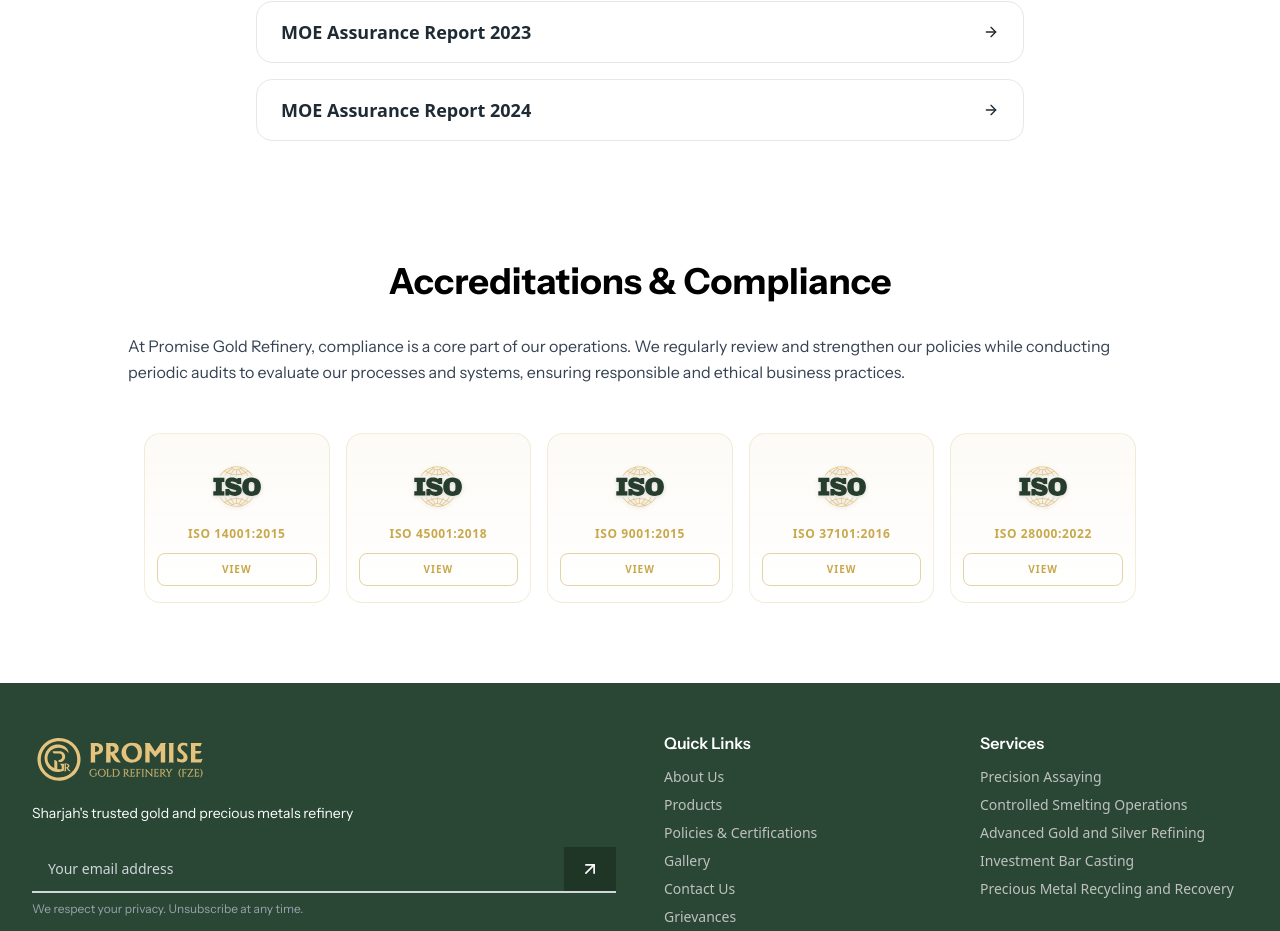
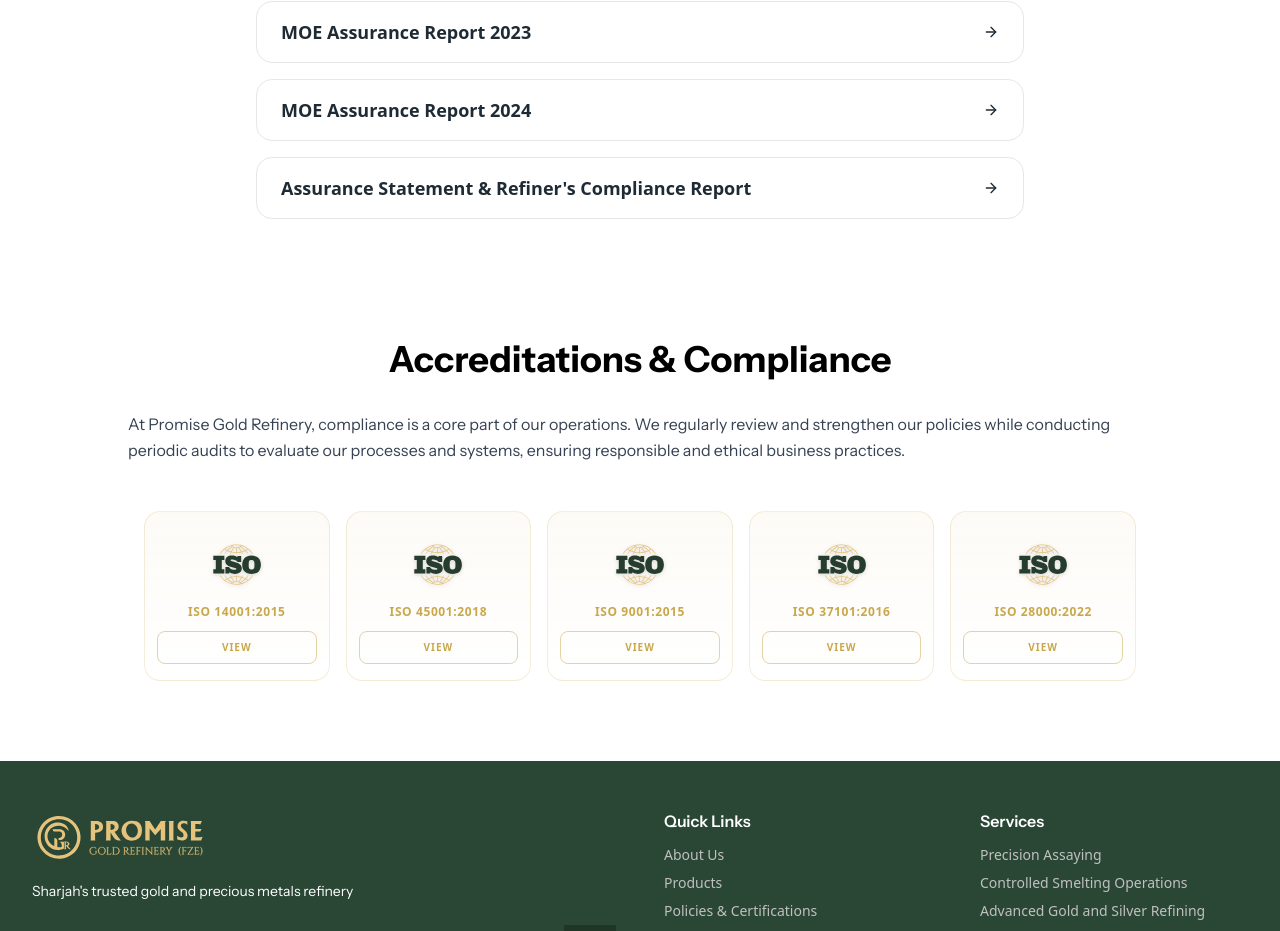
Before and after one commit to AurifyAE/promise-website, a Next.js app: page /certificate-and-policies in a window 1280 px wide. Shown: the part 1101-2032 px from the top of the page. Built offline with nearby package versions, Linux system fonts and the light colour scheme.

Commit message:
feat: add 2025 Assurance Statement and Refiner's Compliance Report to policies page

```diff
--- a/app/certificate-and-policies/page.tsx
+++ b/app/certificate-and-policies/page.tsx
@@ -46,6 +46,10 @@
   {
     title: "MOE Assurance Report 2024",
     href: "/pdfs/policies/MOE-MD-68 Assurance Report 2024.pdf",
+  },
+  {
+    title: "Assurance Statement & Refiner's Compliance Report",
+    href: "/pdfs/policies/Assurance Statement + Refiner's Compliance Report - PGR FZE 2025.pdf",
   }
 ];
 
```
Also changed, not shown: 2 other files (tests, documents, lock files or other folders).
